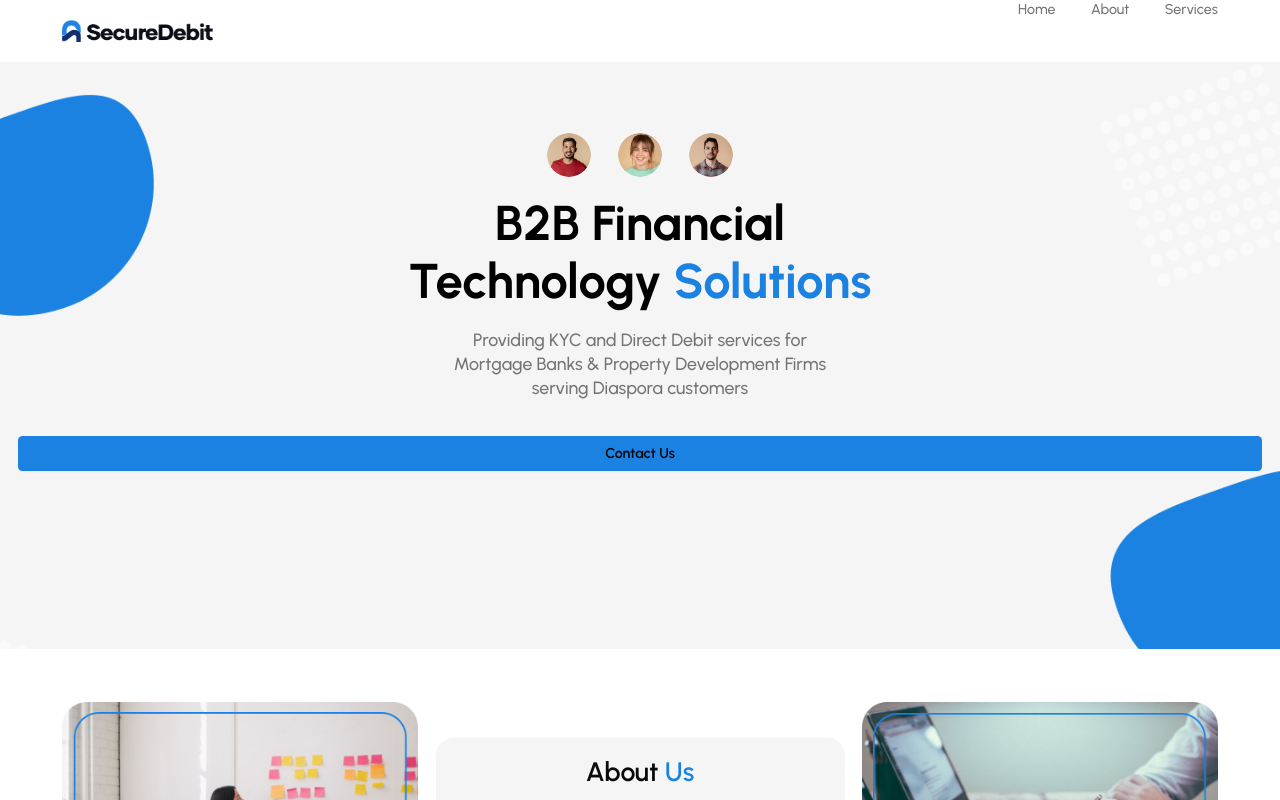
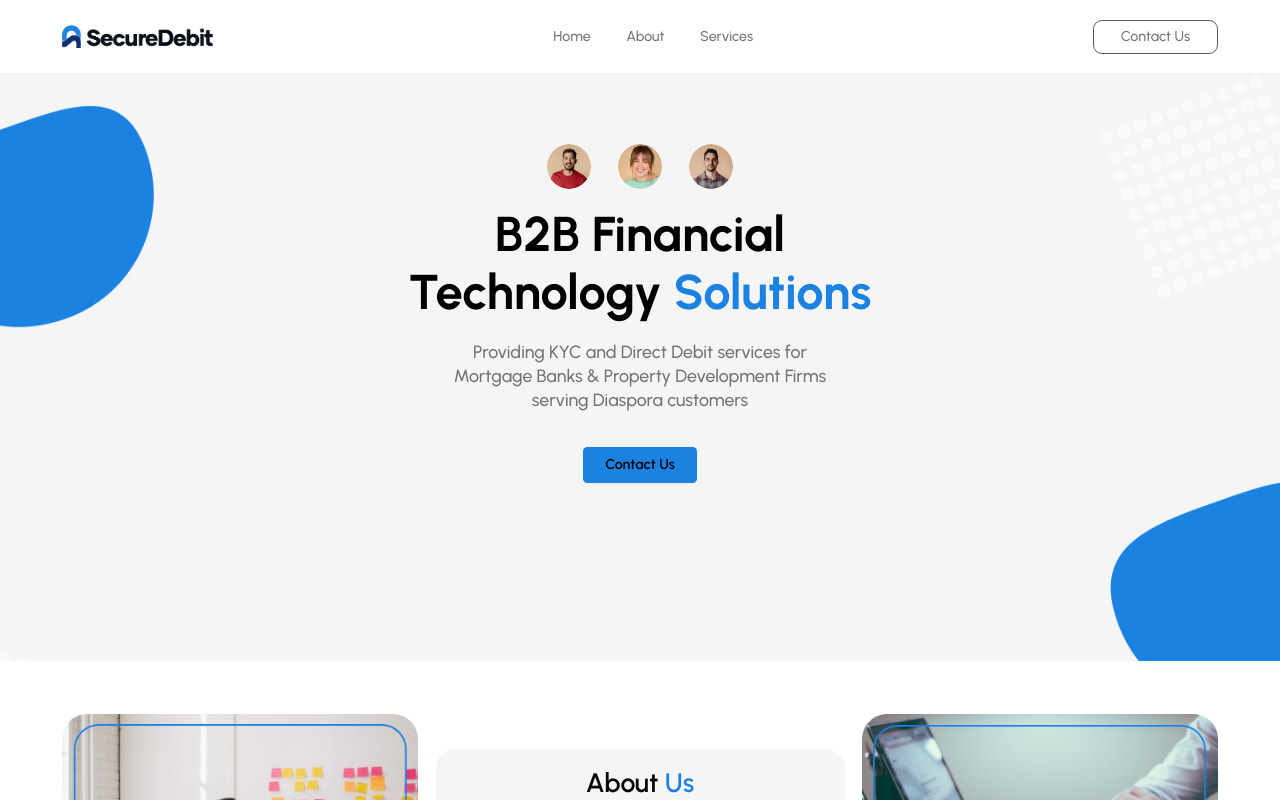
Before and after one commit to abdvllJSX/secure-debit, a React (Vite) app: page / in a window 1280 px wide. Shown: the top 800 px of the page. Built offline with nearby package versions, Linux system fonts and the light colour scheme.

Commit message:
BUG FIX: fixed destop media query

```diff
--- a/src/App.css
+++ b/src/App.css
@@ -43,6 +43,7 @@
 
 html {
   font-size: min(15px, 0.6944vw);
+  scroll-behavior: smooth;
 }
 
 @media screen and (max-width: 600px) {
@@ -60,11 +61,12 @@ body {
   font-size: 1.4rem;
   width: 100vw;
   overflow-x: hidden;
+  scroll-behavior: smooth;
 }
 
 button {
   font-size: inherit;
-  scroll-behavior: smooth;
+  font-family: inherit;
 }
 
 ::-webkit-scrollbar{
--- a/src/components/CTA.tsx
+++ b/src/components/CTA.tsx
@@ -3,7 +3,7 @@ import { Button } from "./ui/button";
 const CTA = () => {
     return (
         <section className="sm:px-[7rem] px-[2rem] sm:pb-[7rem] mt-[4rem]">
-            <div className="flex max-w-[1900px] overflow-hidden mx-auto justify-between rounded-[2rem] sm:pl-[4rem] px-[2rem] sm:px-[0] bg-[#B8D8F6] py-[5rem] items-center">
+            <div className="flex max-w-[1900px] overflow-hidden mx-auto justify-between rounded-[2rem] sm:pl-[4rem] px-[2rem] sm:px-[0] bg-[#B8D8F6] py-[5rem] sm:py-0 items-center">
                 <div className="flex flex-col">
                     <h2 className="sm:text-[4rem] text-center sm:text-start text-[2.5rem] leading-[3.2rem] sm:leading-[4rem] sm:max-w-[45rem] font-[600] text-[#000000]">
                         Ready to streamline your financial processes?
@@ -12,7 +12,7 @@ const CTA = () => {
                         Contact us today to learn how SecureDebit's KYC and Direct Debit services can benefit your business.
                     </p>
 
-                    <Button className="mt-[3rem] mx-auto sm:mx-[0] px-[3rem] rounded-[.5rem] bg-[#1B82E2] text-[#000000] text-[1.6rem] font-[600] sm:py-[2rem] py-[2.2rem]">
+                    <Button className="mt-[3rem] sm:w-fit mx-auto sm:mx-[0] px-[3rem] rounded-[.5rem] bg-[#1B82E2] text-[#000000] text-[1.6rem] font-[600] sm:py-[2rem] py-[2.2rem]">
                         Contact Us
                     </Button>
                 </div>
--- a/src/components/footer.tsx
+++ b/src/components/footer.tsx
@@ -28,7 +28,7 @@ const footer = () => {
                             placeholder="Your E-mail Address"
                         />
                         <Button
-                            className="py-[2.3rem] px-[1.6rem] bg-[#1B82E2] text-[#000000] rounded-[1rem]"
+                            className="py-[2.3rem] px-[1.6rem] bg-[#1B82E2] text-[#000000] sm:text-[1.4rem] rounded-[1rem]"
                         >
                             Get Notified
                         </Button>
--- a/src/components/hero.tsx
+++ b/src/components/hero.tsx
@@ -28,7 +28,7 @@ const Hero = () => {
                         Providing KYC and Direct Debit services for Mortgage Banks & Property Development Firms serving Diaspora customers
                     </p>
                 </div>
-                <Button className="bg-[#1B82E2] w-full mt-[2rem] sm:mt-[4rem] px-[2.5rem] rounded-[.5rem] text-[1.6rem] text-black sm:py-[2rem] py-[2.5rem] font-[600]">
+                <Button className="bg-[#1B82E2] w-full sm:w-fit mt-[2rem] sm:mt-[4rem] px-[2.5rem] rounded-[.5rem] text-[1.6rem] text-black sm:py-[2rem] py-[2.5rem] font-[600]">
                     Contact Us
                 </Button>
             </div>
--- a/src/components/navbar.tsx
+++ b/src/components/navbar.tsx
@@ -33,7 +33,7 @@ const Navbar = () => {
                     className="sm:w-[17rem] relative z-[11] w-[11rem]"
                 />
 
-                <ul className={`flex ${open ? "translate-y-[0]" : "translate-y-[-100%]"} transition-all duration-300 sm:flex-row flex-col bg-[#F5F5F5] px-[2.5rem]
+                <ul className={`flex ${open ? "translate-y-[0]" : "translate-y-[-100%] sm:translate-y-[0]"} transition-all duration-300 sm:flex-row flex-col bg-[#F5F5F5] px-[2.5rem]
                 sm:px-[0] top-[0] left-[0] right-[0] h-[35vh] shadow sm:shadow-none sm:h-auto sm:bg-transparent w-[100vw] sm:w-auto pt-[7rem] sm:pt-[0] z-[10] fixed sm:static sm:gap-[4rem] gap-[2rem] items-start`}>
                     {navItems.map((item, index) => (
                         <li key={index} className="font-[500] sm:text-[1.6rem] text-[2rem] text-[#737373]">
@@ -43,7 +43,7 @@ const Navbar = () => {
                 </ul>
                 <Button
                     variant={"ghost"}
-                    className="font-[500] hidden text-[1.6rem] rounded-[1rem] py-[1.8rem] px-[3rem] border border-[#595959] text-[#737373]"
+                    className="font-[500] hidden sm:flex text-[1.6rem] rounded-[1rem] py-[1.8rem] px-[3rem] border border-[#595959] text-[#737373]"
                 >
                     Contact Us
                 </Button>
```
